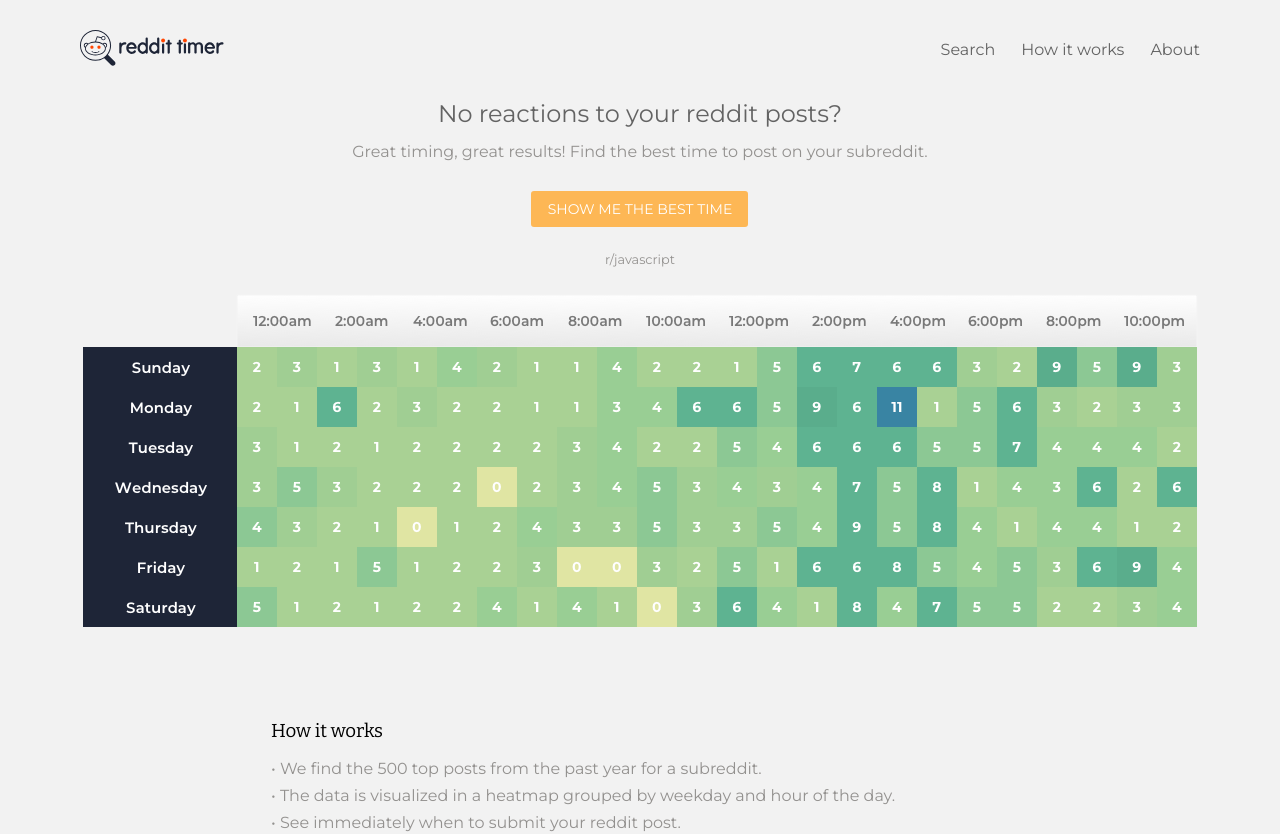
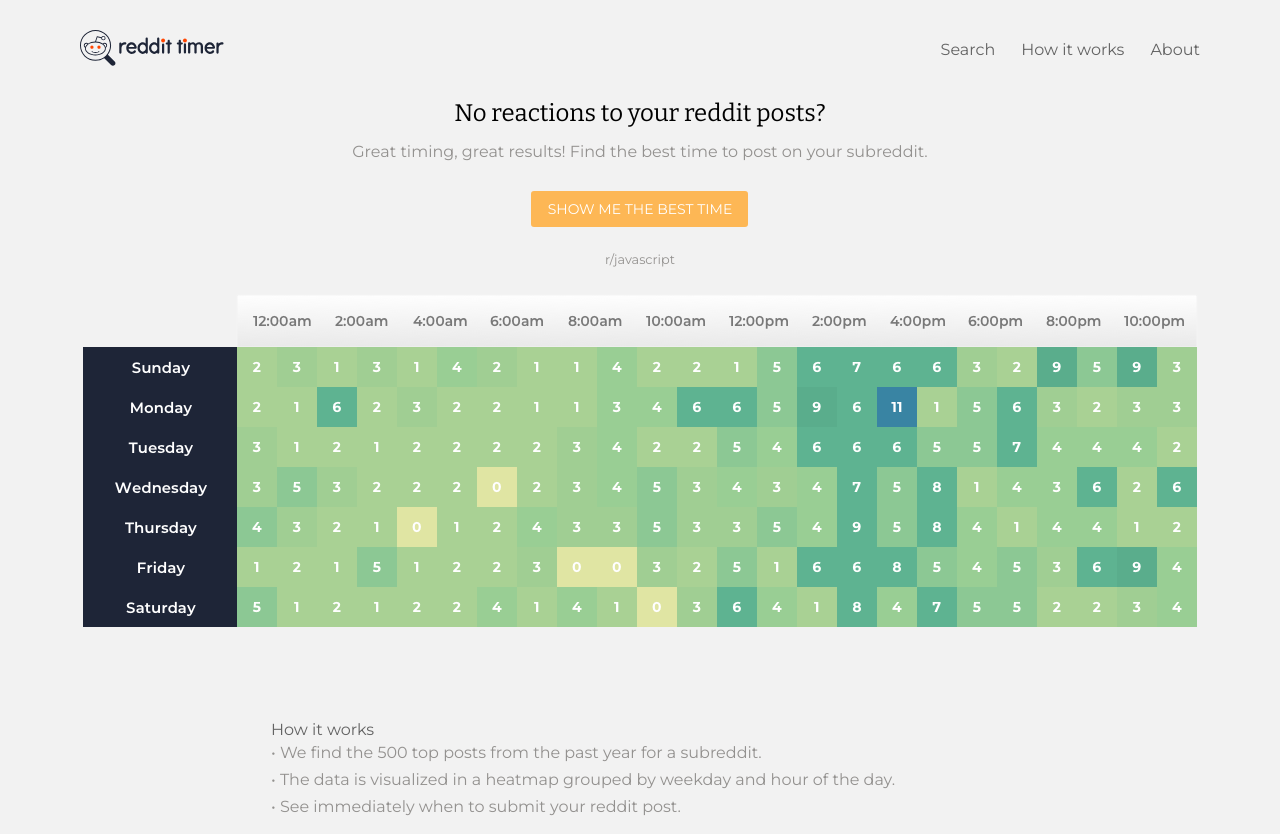
Before and after one commit to ooloo-io/reddit-timer-react-AjeaSmith, a React (Create React App) app: page / in a window 1280 px wide. Shown: the top 834 px of the page. Built offline with nearby package versions, Linux system fonts and the light colour scheme.

Commit message:
fixed failing tests

```diff
--- a/src/components/Hero/Hero.style.js
+++ b/src/components/Hero/Hero.style.js
@@ -8,11 +8,10 @@
   padding: 0 16px;
 `;
 
-export const Title = styled.a`
+export const Title = styled.h2`
   margin-bottom: 15px;
   text-align: center;
   font-weight: 400;
-  font-size: 24px;
 `;
 
 export const Subtitle = styled.small`
@@ -65,7 +64,7 @@
   margin-bottom: 105px;
 `;
 
-export const InfoTitle = styled.h3`
+export const InfoTitle = styled.a`
   margin-bottom: 12px;
   font-weight: 400;
 `;
```
Also changed, not shown: 1 other file (tests, documents, lock files or other folders).
